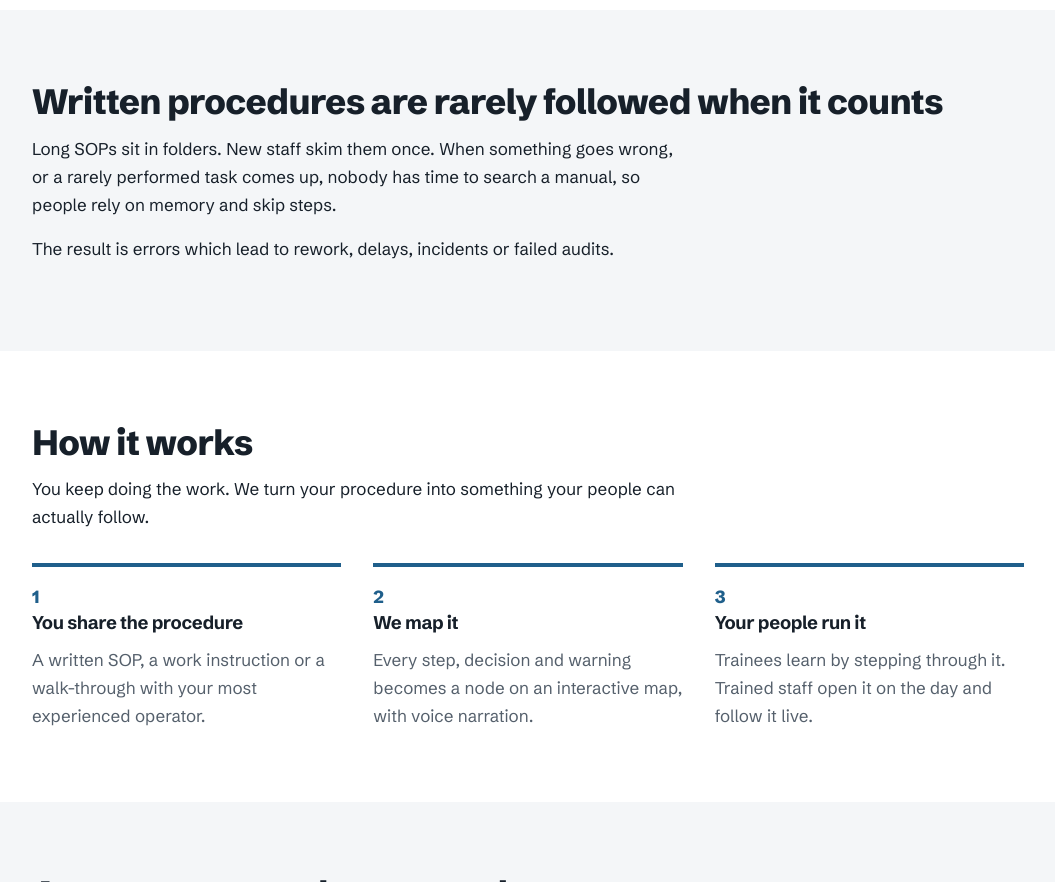
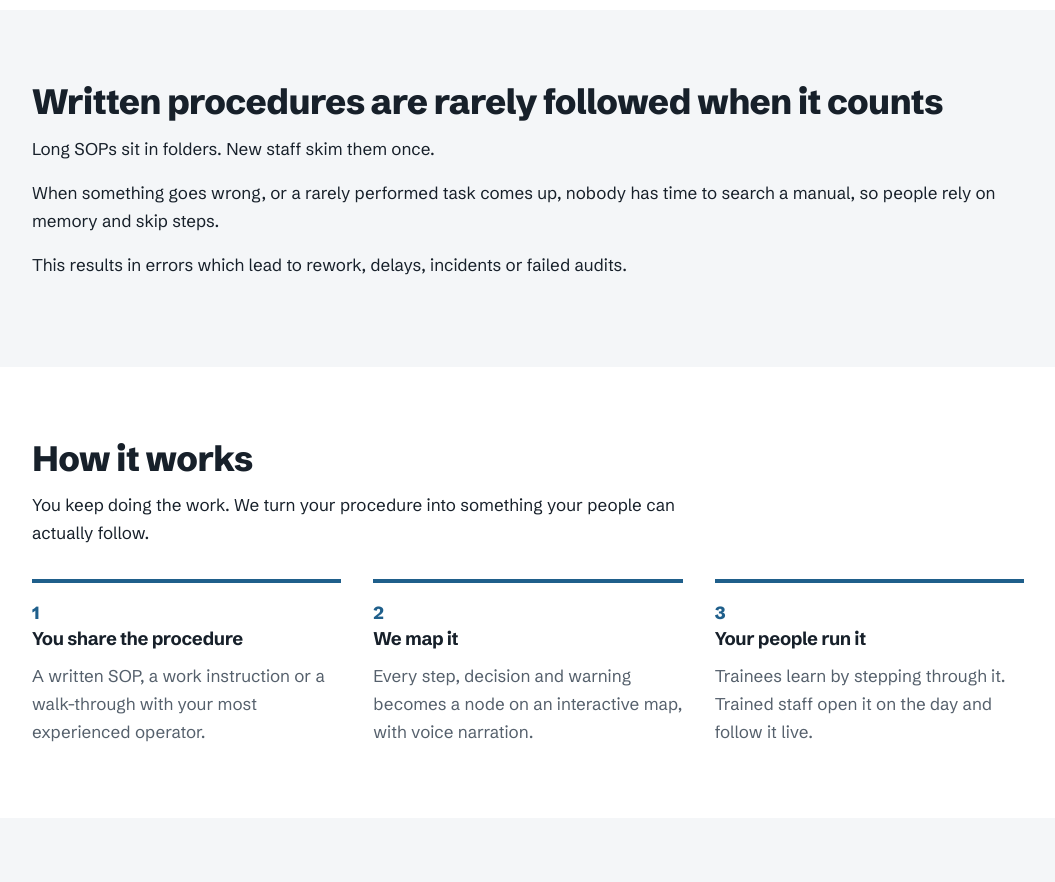
Before and after one commit to kimannak1512-max/dadsweb, a plain HTML site: page index.html in a window 1280 px wide. Shown: the part 1180-2062 px from the top of the page, without its empty margins (112-1167 px from the left). Drawn offline with Linux system fonts and the light colour scheme.

Commit message:
Improve paragraph formatting in problem section
Revised paragraph structure for clarity and flow.

```diff
--- a/index.html
+++ b/index.html
@@ -180,8 +180,9 @@
 <section id="problem" class="wash">
   <div class="wrap">
     <h2>Written procedures are rarely followed when it counts</h2>
-    <p>Long SOPs sit in folders. New staff skim them once. When something goes wrong, or a rarely performed task comes up, nobody has time to search a manual, so people rely on memory and skip steps.</p>
-    <p>The result is errors which lead to rework, delays, incidents or failed audits.</p>
+    <p>Long SOPs sit in folders. New staff skim them once.
+    </p>When something goes wrong, or a rarely performed task comes up, nobody has time to search a manual, so people rely on memory and skip steps.</p>
+    <p>This results in errors which lead to rework, delays, incidents or failed audits.</p>
   </div>
 </section>
 
```
